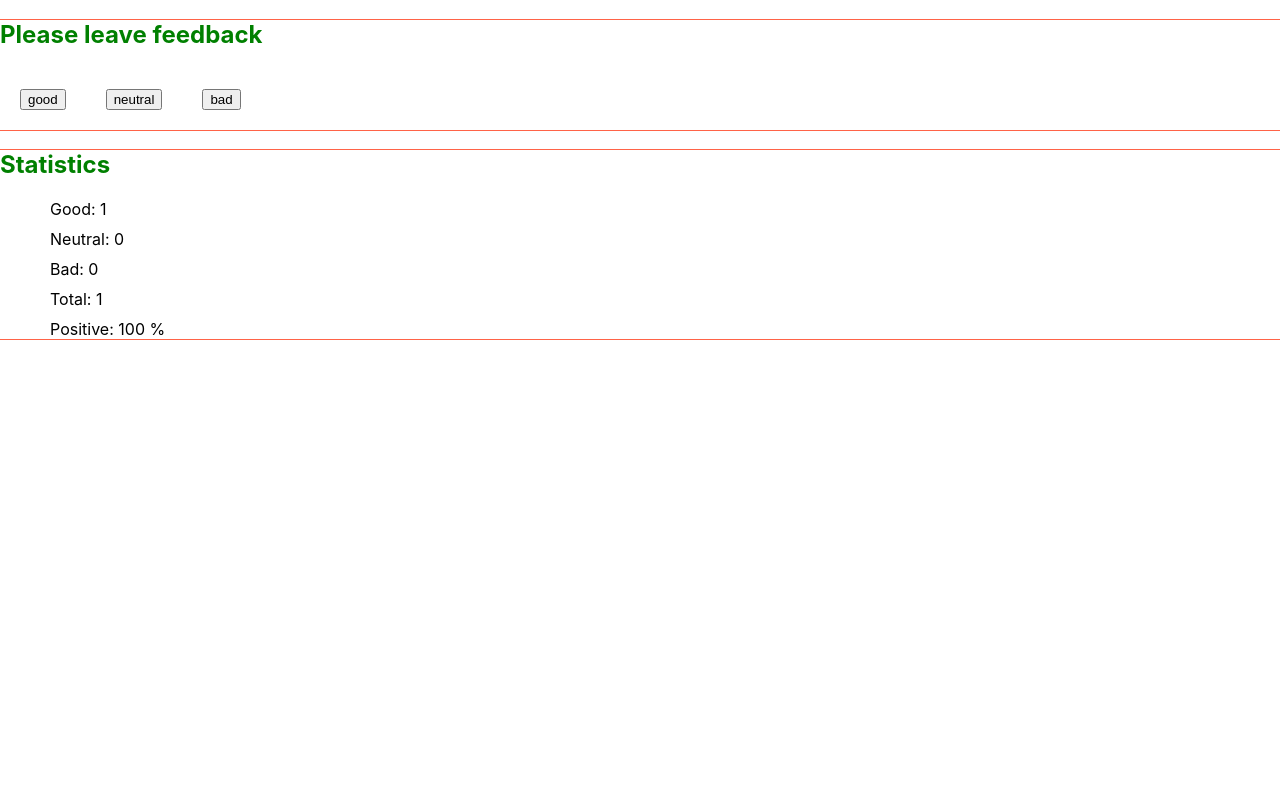
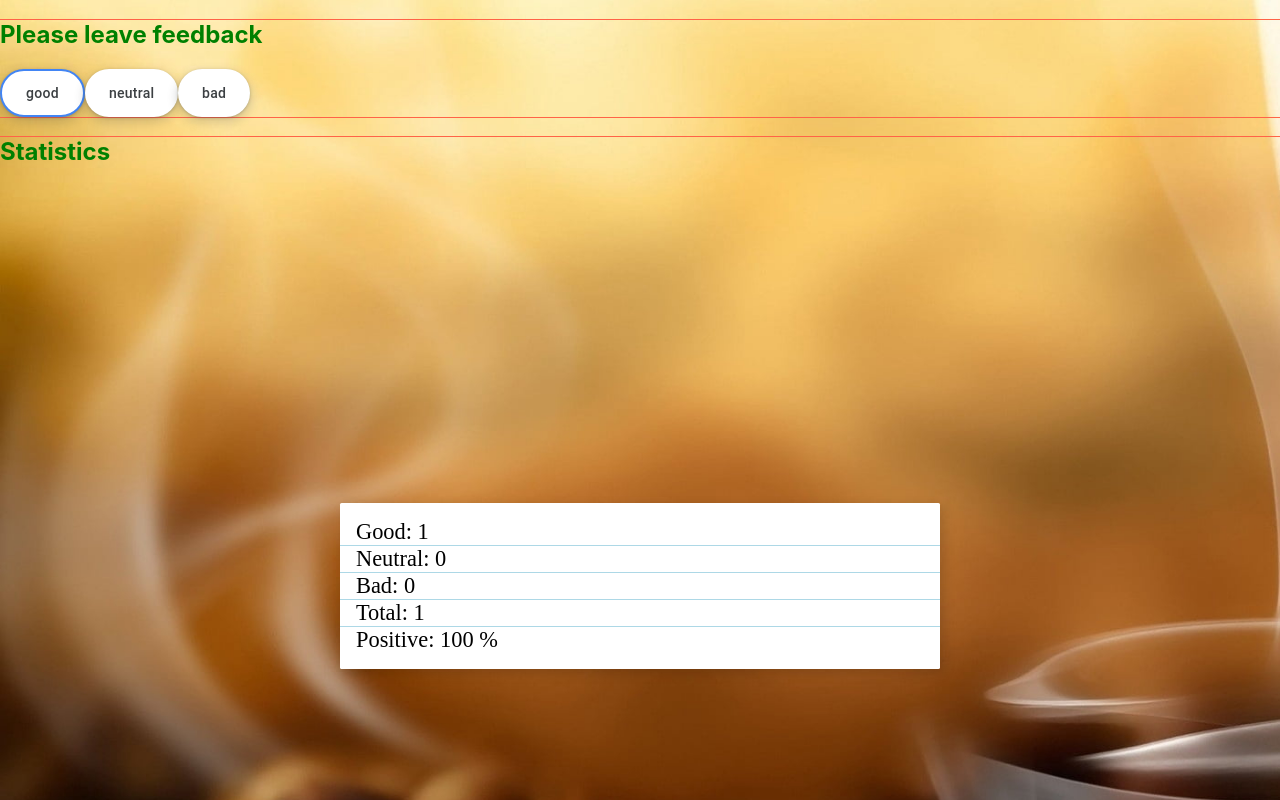
Before and after one commit to yura-prots/goit-react-hw-02-feedback, a React (Create React App) app: page / in a window 1280 px wide. Both pictures are taken after a click on the button "good". Shown: the top 800 px of the page. Built offline with nearby package versions, Linux system fonts and the light colour scheme.

Commit message:
change styles

```diff
--- a/src/components/FeedbackOptions/FeedbackOptions.styled.js
+++ b/src/components/FeedbackOptions/FeedbackOptions.styled.js
@@ -1,5 +1,78 @@
 import styled from 'styled-components';
 
 export const Button = styled.button`
-  margin: 20px;
+  align-items: center;
+  appearance: none;
+  background-color: #fff;
+  border-radius: 24px;
+  border-style: none;
+  box-shadow: rgba(0, 0, 0, 0.2) 0 3px 5px -1px,
+    rgba(0, 0, 0, 0.14) 0 6px 10px 0, rgba(0, 0, 0, 0.12) 0 1px 18px 0;
+  box-sizing: border-box;
+  color: #3c4043;
+  cursor: pointer;
+  display: inline-flex;
+  fill: currentcolor;
+  font-family: 'Google Sans', Roboto, Arial, sans-serif;
+  font-size: 14px;
+  font-weight: 500;
+  height: 48px;
+  justify-content: center;
+  letter-spacing: 0.25px;
+  line-height: normal;
+  max-width: 100%;
+  overflow: visible;
+  padding: 2px 24px;
+  position: relative;
+  text-align: center;
+  text-transform: none;
+  transition: box-shadow 280ms cubic-bezier(0.4, 0, 0.2, 1),
+    opacity 15ms linear 30ms, transform 270ms cubic-bezier(0, 0, 0.2, 1) 0ms;
+  user-select: none;
+  -webkit-user-select: none;
+  touch-action: manipulation;
+  width: auto;
+  will-change: transform, opacity;
+  z-index: 0;
+
+  &:hover {
+    background: #f6f9fe;
+    color: #174ea6;
+  }
+
+  &:active {
+    box-shadow: 0 4px 4px 0 rgb(60 64 67 / 30%),
+      0 8px 12px 6px rgb(60 64 67 / 15%);
+    outline: none;
+  }
+
+  &:focus {
+    outline: none;
+    border: 2px solid #4285f4;
+  }
+
+  &:not(:disabled) {
+    box-shadow: rgba(60, 64, 67, 0.3) 0 1px 3px 0,
+      rgba(60, 64, 67, 0.15) 0 4px 8px 3px;
+  }
+
+  &:not(:disabled):hover {
+    box-shadow: rgba(60, 64, 67, 0.3) 0 2px 3px 0,
+      rgba(60, 64, 67, 0.15) 0 6px 10px 4px;
+  }
+
+  &:not(:disabled):focus {
+    box-shadow: rgba(60, 64, 67, 0.3) 0 1px 3px 0,
+      rgba(60, 64, 67, 0.15) 0 4px 8px 3px;
+  }
+
+  &:not(:disabled):active {
+    box-shadow: rgba(60, 64, 67, 0.3) 0 4px 4px 0,
+      rgba(60, 64, 67, 0.15) 0 8px 12px 6px;
+  }
+
+  &:disabled {
+    box-shadow: rgba(60, 64, 67, 0.3) 0 1px 3px 0,
+      rgba(60, 64, 67, 0.15) 0 4px 8px 3px;
+  }
 `;
--- a/src/components/Statistics/Statistics.jsx
+++ b/src/components/Statistics/Statistics.jsx
@@ -1,4 +1,4 @@
-import { List, Item } from './Statistics.styled';
+import { Container, List, Item } from './Statistics.styled';
 
 export const Statistics = ({
   good,
@@ -8,7 +8,7 @@
   positivePercentage,
 }) => {
   return (
-    <>
+    <Container>
       <List>
         <Item>Good: {good}</Item>
         <Item>Neutral: {neutral}</Item>
@@ -16,6 +16,6 @@
         <Item>Total: {total}</Item>
         <Item>Positive: {positivePercentage || 0} %</Item>
       </List>
-    </>
+    </Container>
   );
 };
--- a/src/components/Statistics/Statistics.styled.js
+++ b/src/components/Statistics/Statistics.styled.js
@@ -1,9 +1,40 @@
 import styled from 'styled-components';
+
+export const Container = styled.div`
+  font-family: 'Gloria Hallelujah', cursive;
+  font-size: 1.4rem;
+  /* background: whitesmoke; */
+  /* margin: 0;
+	padding: 1rem; */
+  display: grid;
+  place-items: center;
+  min-height: 100vh;
+`;
 
 export const List = styled.ul`
   list-style: none;
+  list-style-position: inside;
+  width: 600px;
+  max-width: 100%;
+  background: white;
+  box-shadow: 0.25rem 0.25rem 0.75rem rgb(0 0 0 / 0.15);
+  padding: 0;
+  margin: 0;
+  border-radius: 0.1rem;
 `;
 
 export const Item = styled.li`
-  margin: 10px;
+  padding: 0 0 0 1rem;
+
+  &:not(:last-child) {
+    border-bottom: 1px solid lightblue;
+  }
+
+  &:first-child {
+    margin-top: 1rem;
+  }
+
+  &:last-child {
+    margin-bottom: 1rem;
+  }
 `;
--- a/src/index.css
+++ b/src/index.css
@@ -7,6 +7,10 @@
     sans-serif;
   -webkit-font-smoothing: antialiased;
   -moz-osx-font-smoothing: grayscale;
+
+  background-image: url(../public/bg.jpg);
+  background-repeat: no-repeat;
+  background-size: cover;
 }
 
 code {
```
Also changed, not shown: public/bg.jpg (added).
